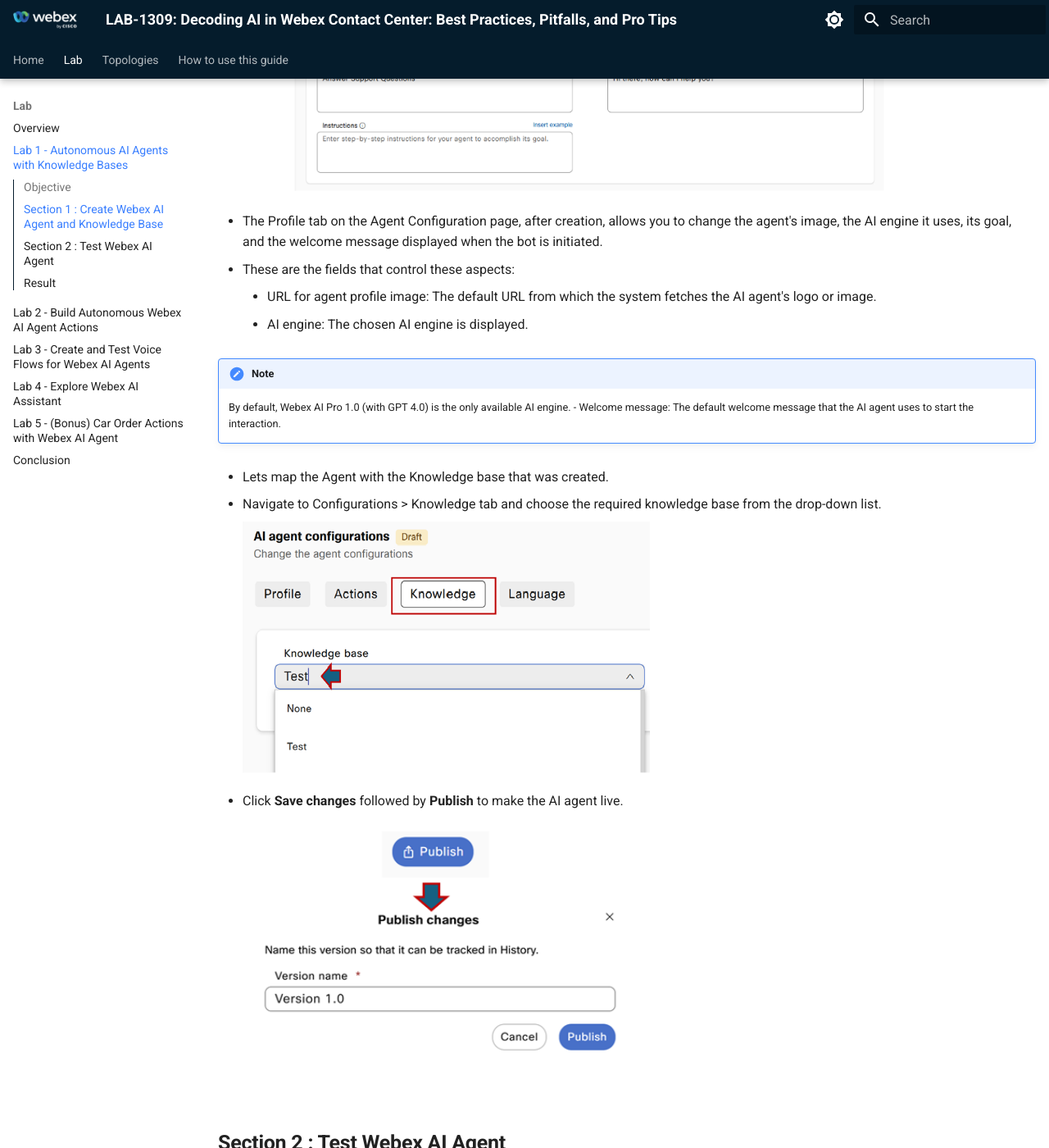
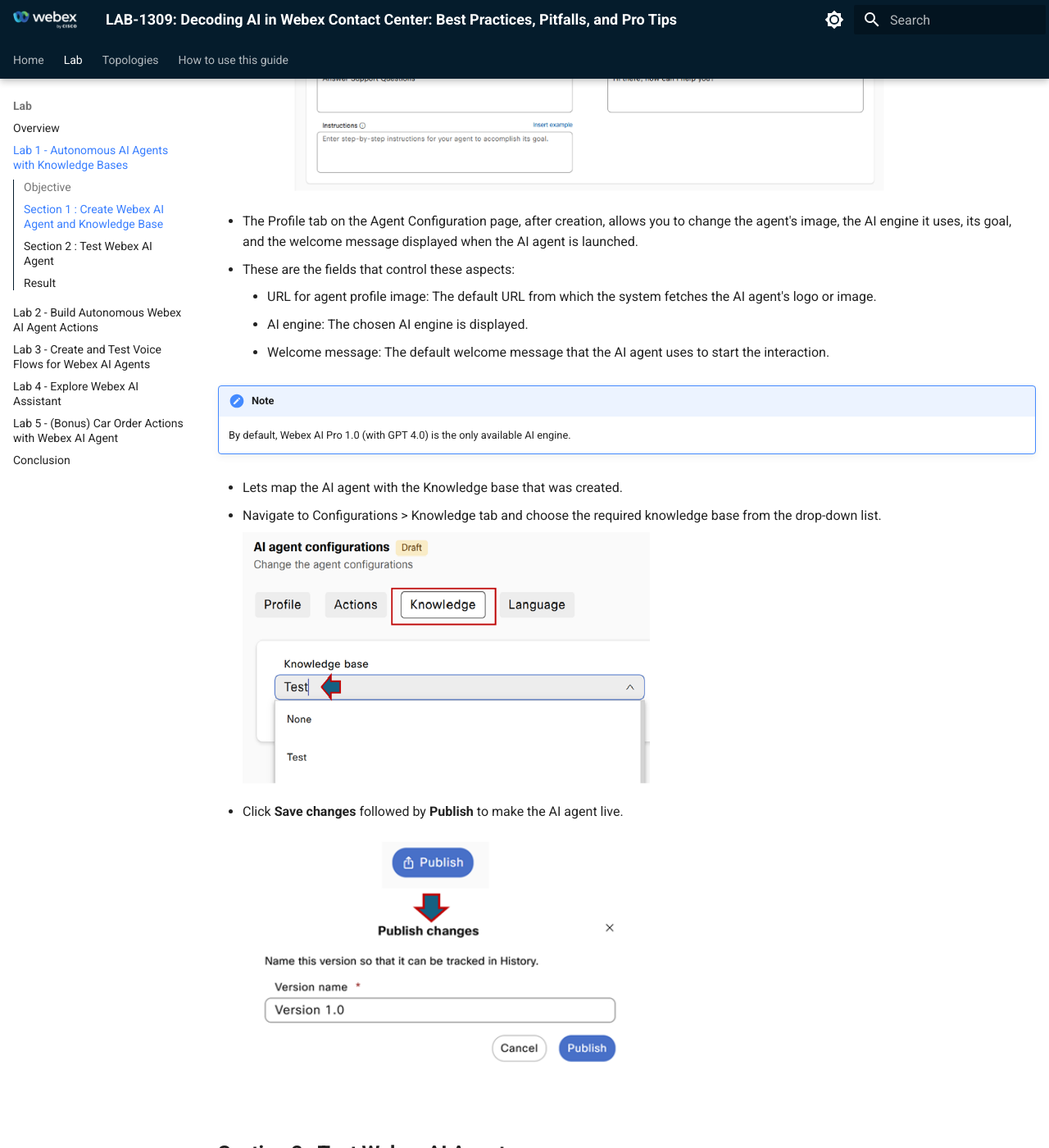
Before and after one commit to WebexCC-SA/LAB-1309, an MkDocs documentation site: the page built from docs/Excercise1.md, in a window 1280 px wide and 1400 px high, scrolled down 6978 px. Shown: the whole window at 82% size. Built offline with MkDocs 1.6.1 and Material for MkDocs 9.7.7, drawn with Linux system fonts in a browser that asks for light colours; some of the changed text lies outside the part shown.

Commit message:
bot to AI agent

```diff
--- a/docs/Excercise1.md
+++ b/docs/Excercise1.md
@@ -135,16 +135,17 @@
 
       ![Nav](./assets/Excercise4_15.png){ width="800" }
 
-- The Profile tab on the Agent Configuration page, after creation, allows you to change the agent's image, the AI engine it uses, its goal, and the welcome message displayed when the bot is initiated.
+- The Profile tab on the Agent Configuration page, after creation, allows you to change the agent's image, the AI engine it uses, its goal, and the welcome message displayed when the AI agent is launched.
 
 - These are the fields that control these aspects:
     - URL for agent profile image: The default URL from which the system fetches the AI agent's logo or image.
     - AI engine: The chosen AI engine is displayed.
+    - Welcome message: The default welcome message that the AI agent uses to start the interaction.
+
 !!! Note
       By default, Webex AI Pro 1.0 (with GPT 4.0) is the only available AI engine.
-    - Welcome message: The default welcome message that the AI agent uses to start the interaction.
 
-- Lets map the Agent with the Knowledge base that was created.
+- Lets map the AI agent with the Knowledge base that was created.
 
 - Navigate to Configurations > Knowledge tab and choose the required knowledge base from the drop-down list.
 
@@ -156,7 +157,7 @@
 
 ## **Section 2 : Test Webex AI Agent**
 
-- Now it's time to test the agent. Quick way to check if the agent is constructing and answering queries correctly is to use the Preview option.
+- Now it's time to test the AI agent. Quick way to check if the agent is constructing and answering queries correctly is to use the Preview option.
 
       ![Nav](./assets/Excercise4_16.png){ width="300" }
 
@@ -166,11 +167,11 @@
 
 - To test in this example, we pose the question "What warranty comes with the vehicle?"
 
-- The response provided was accurate and consistent with the knowledge base created for this bot
+- The response provided was accurate and consistent with the knowledge base created for this AI agent.
 
       ![Nav](./assets/Excercise4_18.png){ width="500" }
 
-- The instruction section of the bot helps refine it to be more sophisticated and behave in the manner that the business dictates.
+- The instruction section of the AI agent helps refine it to be more sophisticated and behave in the manner that the business dictates.
 
       ![Nav](./assets/Excercise4_18_2.png){ width="500" }
 
```
